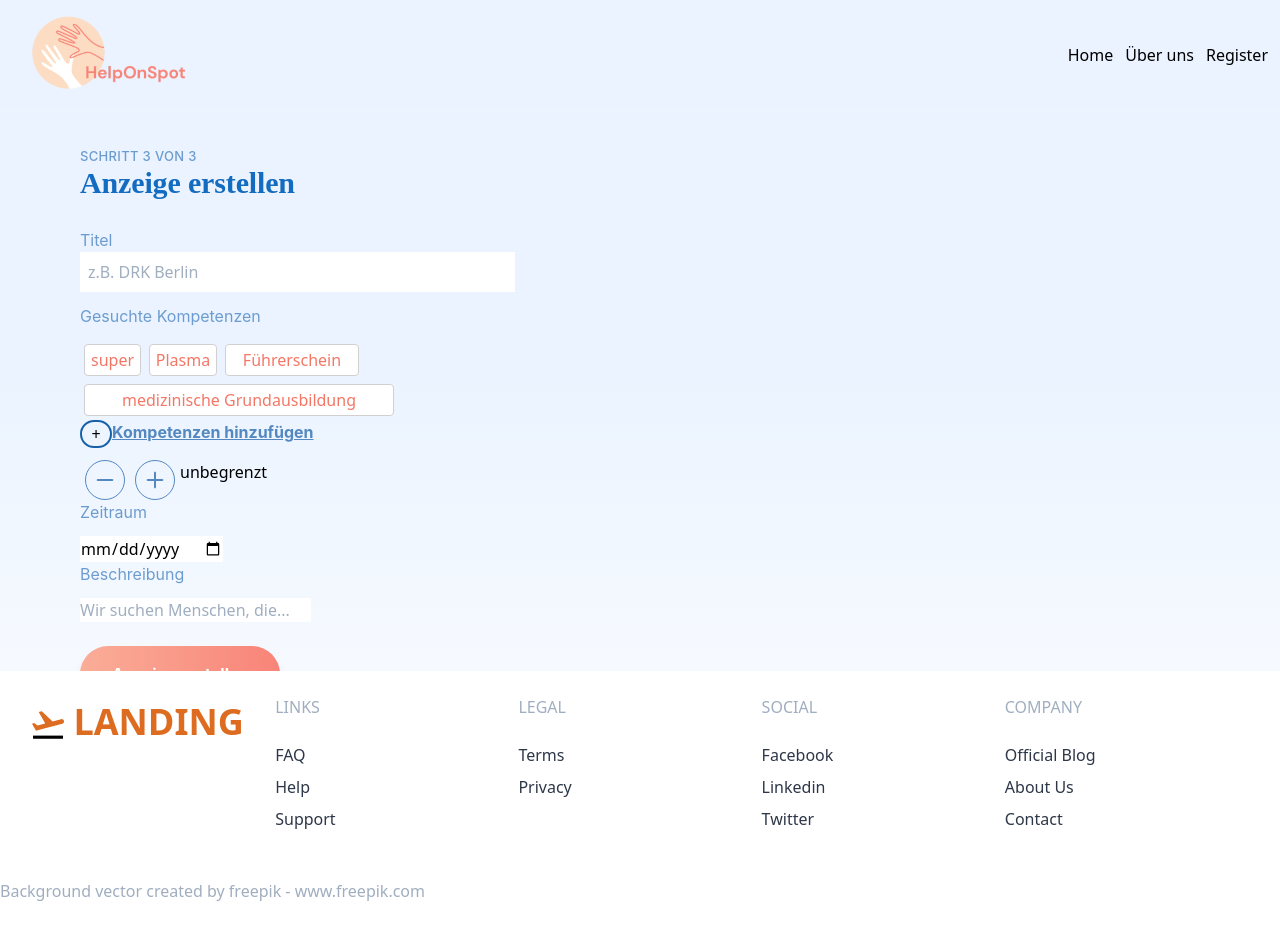
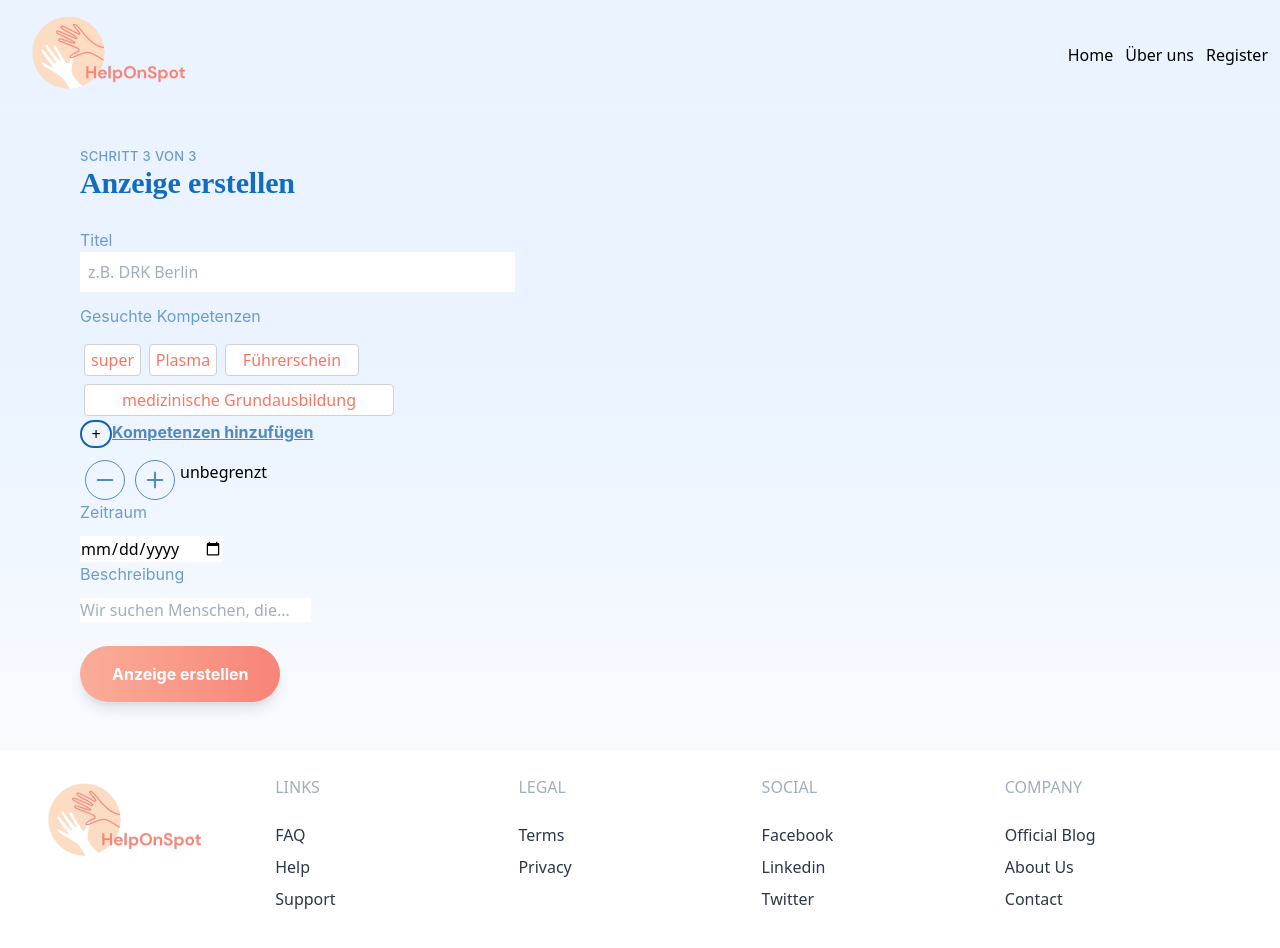
Before and after one commit to Helfer-Portal/helponspot-client, a React (Create React App) app: page /org-register4 in a window 1280 px wide. Shown: the top 948 px of the page. Before the commit the page ends 911 px from the top, so only its background shows below. Built offline with nearby package versions, Linux system fonts and the light colour scheme.

Commit message:
Change footer size

```diff
--- a/src/features/landing-page/components/footer.js
+++ b/src/features/landing-page/components/footer.js
@@ -4,33 +4,9 @@ export default function Footer() {
   return (
     <footer class="bg-white">
       <div class="container mx-auto  px-8">
-        <div class="w-full flex flex-col md:flex-row py-6">
+        <div class="w-full flex flex-col sm:flex-row py-6">
           <div class="flex-1 mb-6">
-            <a
-              class="text-orange-600 no-underline hover:no-underline font-bold text-2xl lg:text-4xl"
-              href="#"
-            >
-              <svg
-                class="h-8 fill-current inline"
-                xmlns="http://www.w3.org/2000/svg"
-                viewBox="0 0 512.005 512.005"
-              >
-                <rect
-                  fill="#2a2a31"
-                  x="16.539"
-                  y="425.626"
-                  width="479.767"
-                  height="50.502"
-                  transform="matrix(1,0,0,1,0,0)"
-                  fill="rgb(0,0,0)"
-                />
-                <path
-                  class="plane-take-off"
-                  d=" M 510.7 189.151 C 505.271 168.95 484.565 156.956 464.365 162.385 L 330.156 198.367 L 155.924 35.878 L 107.19 49.008 L 211.729 230.183 L 86.232 263.767 L 36.614 224.754 L 0 234.603 L 45.957 314.27 L 65.274 347.727 L 105.802 336.869 L 240.011 300.886 L 349.726 271.469 L 483.935 235.486 C 504.134 230.057 516.129 209.352 510.7 189.151 Z "
-                />
-              </svg>{" "}
-              LANDING
-            </a>
+            <img src={require("../../../assets/komb_bildwortmarke_1.png")}/>
           </div>
 
           <div class="flex-1">
@@ -148,7 +124,6 @@ export default function Footer() {
         href="https://www.freepik.com/free-photos-vectors/background"
         class="text-gray-500"
       >
-        Background vector created by freepik - www.freepik.com
       </a>
     </footer>
   );
--- a/src/features/org-register/components/full-height-layout.jsx
+++ b/src/features/org-register/components/full-height-layout.jsx
@@ -6,10 +6,10 @@ import Footer from "../../landing-page/components/footer";
 export default function FullHeightLayout(props) {
   return (
     <div className="flex flex-col m-auto w-full h-full">
-      <div style={{height: '70vh'}} class="pt-8 align-start justify-start pl-20 h-2/3 container-form ">
+      <div style={{height: '80vh'}} class="pt-8 align-start justify-start pl-20 h-2/3 container-form ">
         {props.children}
       </div>
-      <div style={{height: '30vh'}} className="h-1/3">
+      <div style={{height: '20vh'}} className="h-1/3">
         <Footer />
       </div>
     </div>
```
